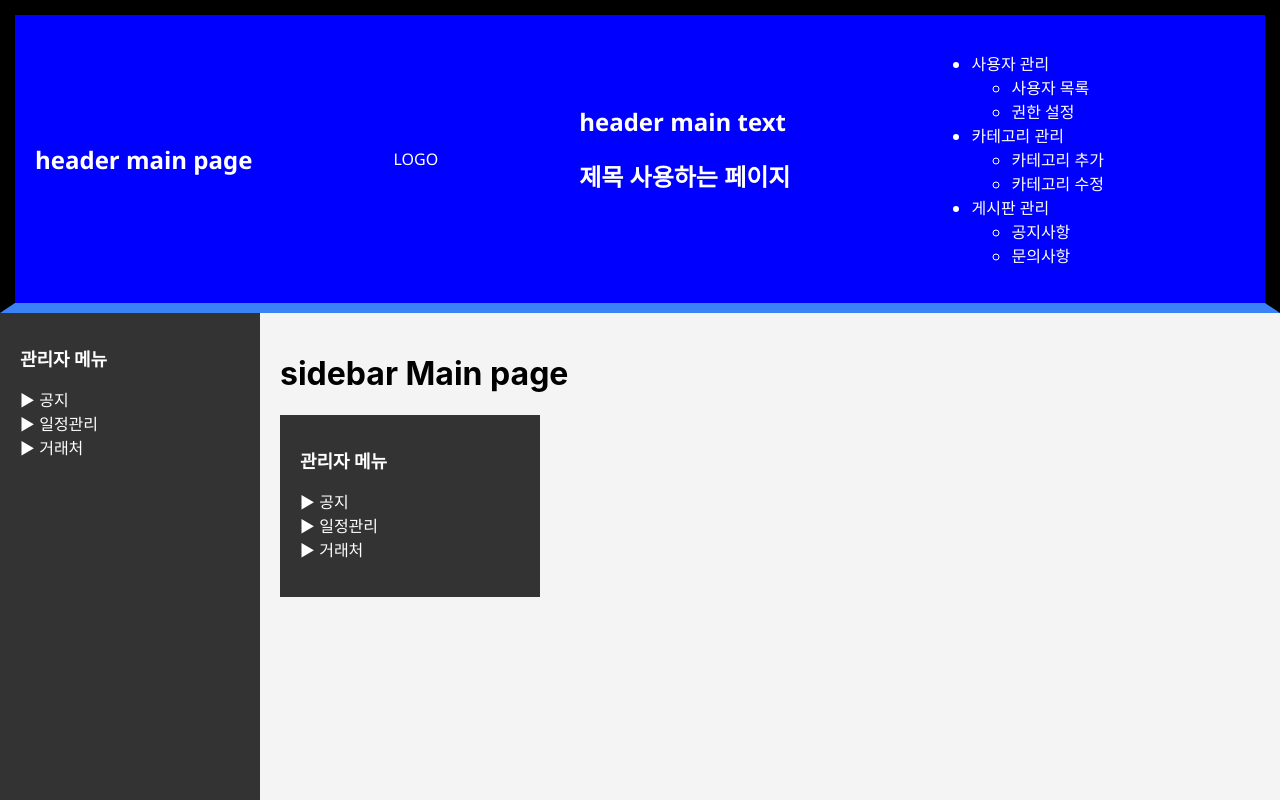
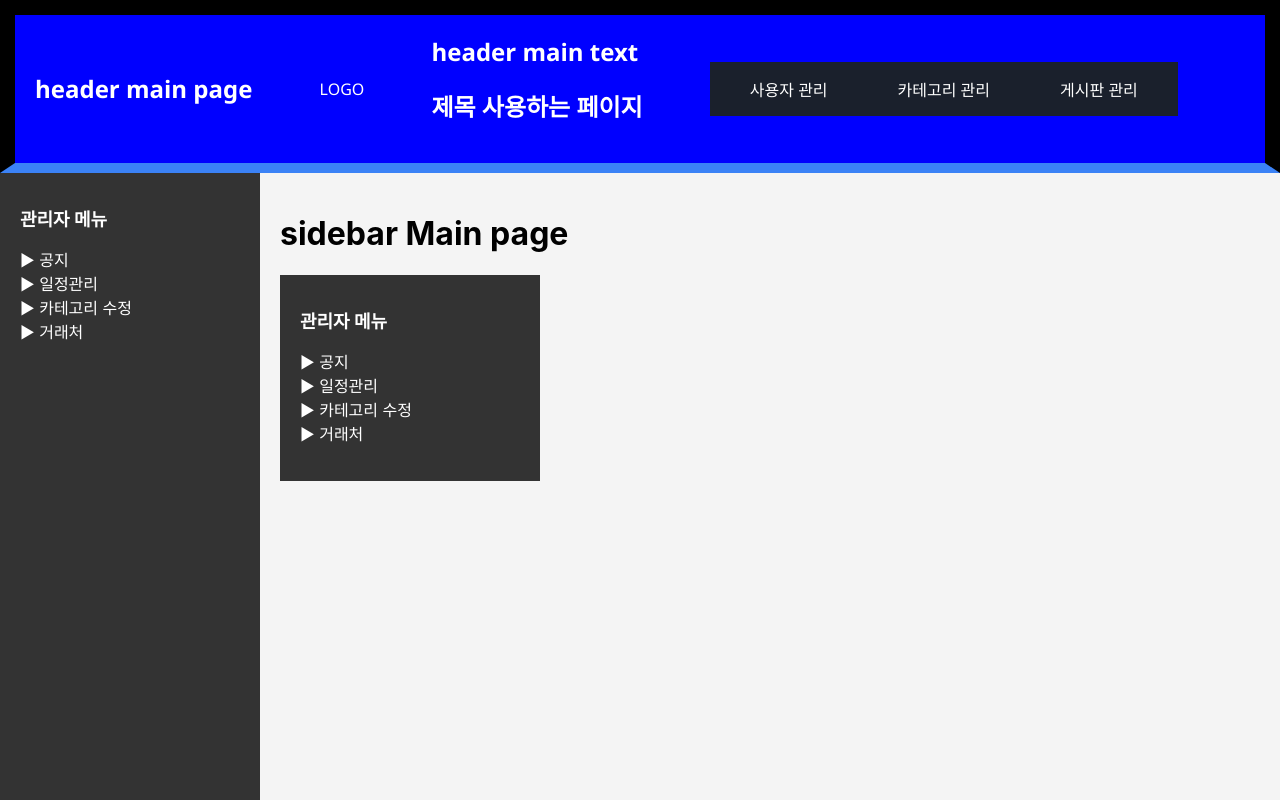
Before and after one commit to Choiinhwan11/homepiter-front, a React (Create React App) app: page /admin/adminsidebarmain in a window 1280 px wide. Built offline with nearby package versions, Linux system fonts and the light colour scheme.

Commit message:
side bar change front map

```diff
--- a/src/App.js
+++ b/src/App.js
@@ -2,6 +2,7 @@ import { BrowserRouter as Router, Routes, Route } from 'react-router-dom';
 import AdminLayout from "./component/admin/js/AdminLayout";
 import AdminSideBarMain from "./component/admin/js/sidebar/AdminSideBarMain";
 import AdminManagementMain from "./component/admin/js/management/AdminManagementMain";
+import AdminManagementIndex from "./component/admin/js/management/AdminManagementIndex";
 
 
 
@@ -11,6 +12,7 @@ function App() {
             <Routes>
                 {/* Admin service  */}
                 <Route path="/admin" element={<AdminLayout />}>
+                    <Route index element={<AdminManagementIndex />} />
                     <Route path="adminsidebarmain" element={<AdminSideBarMain />} />
                     <Route path="adminmanagement" element={<AdminManagementMain/>}/>
                 </Route>
--- a/src/component/admin/css/header /AdminMainMenu.module.css
+++ b/src/component/admin/css/header/AdminMainMenu.module.css
@@ -1,13 +1,14 @@
 .admin-navbar {
-    background-color: #2d3748;
+    background-color: #1a202c;
     padding: 0 20px;
 }
 
 .menu {
     list-style: none;
     display: flex;
+    gap: 30px;
+    padding: 0;
     margin: 0;
-    padding: 0;
 }
 
 .menu-item {
@@ -18,29 +19,32 @@
 }
 
 .menu-item:hover {
-    background-color: #4a5568;
+    background-color: #2d3748;
 }
 
 .submenu {
     display: none;
     position: absolute;
-    top: 100%;
+    top: 100%; /* 바로 아래로 위치 */
     left: 0;
-    background-color: #4a5568;
+    background-color: #2d3748;
     list-style: none;
+    margin: 0;
     padding: 10px 0;
+    border-radius: 4px;
     min-width: 150px;
-    border-radius: 4px;
-    z-index: 10;
+    z-index: 1000;
+    box-shadow: 0 2px 8px rgba(0,0,0,0.15);
 }
 
 .submenu li {
     padding: 10px 20px;
     color: white;
+    white-space: nowrap;
 }
 
 .submenu li:hover {
-    background-color: #2c5282;
+    background-color: #4a5568;
 }
 
 .menu-item:hover .submenu {
--- a/src/component/admin/js/AdminLayout.js
+++ b/src/component/admin/js/AdminLayout.js
@@ -2,6 +2,7 @@ import React from 'react';
 import { Outlet } from 'react-router-dom';
 import AdminHeaderMain from './header/AdminHeaderMain'
 import AdminSideBarTitle from './sidebar/AdminSideBarTitle';
+import AdminManagementIndex from "./management/AdminManagementIndex";
 
 const AdminLayout = () => {
     return (
@@ -17,6 +18,8 @@ const AdminLayout = () => {
                     <Outlet />
                 </div>
             </div>
+            {/*<AdminManagementIndex/>*/}
+
         </div>
     );
 };
--- a/src/component/admin/js/header/AdminHeaderMain.jsx
+++ b/src/component/admin/js/header/AdminHeaderMain.jsx
@@ -1,6 +1,6 @@
 import React from 'react';
 
-import styles from '../../css/header /AdminMainHeader.module.css' ;
+import styles from '../../css/header/AdminMainHeader.module.css' ;
 
 import AdminHeaderText from "./AdminHeaderText";
 import AdminHeaderMenu from "./AdminHeaderMenu";
--- a/src/component/admin/js/header/AdminHeaderMenu.jsx
+++ b/src/component/admin/js/header/AdminHeaderMenu.jsx
@@ -1,27 +1,27 @@
 import React from 'react';
-import'../../css/header /AdminMainMenu.module.css'
+import styles from '../../css/header/AdminMainMenu.module.css';
 
 const AdminHeaderMenu = () => {
     return (
-        <nav className="admin-navbar">
-            <ul className="menu">
-                <li className="menu-item">
+        <nav className={styles['admin-navbar']}>
+            <ul className={styles.menu}>
+                <li className={styles['menu-item']}>
                     사용자 관리
-                    <ul className="submenu">
+                    <ul className={styles.submenu}>
                         <li>사용자 목록</li>
                         <li>권한 설정</li>
                     </ul>
                 </li>
-                <li className="menu-item">
+                <li className={styles['menu-item']}>
                     카테고리 관리
-                    <ul className="submenu">
+                    <ul className={styles.submenu}>
                         <li>카테고리 추가</li>
                         <li>카테고리 수정</li>
                     </ul>
                 </li>
-                <li className="menu-item">
+                <li className={styles['menu-item']}>
                     게시판 관리
-                    <ul className="submenu">
+                    <ul className={styles.submenu}>
                         <li>공지사항</li>
                         <li>문의사항</li>
                     </ul>
@@ -30,4 +30,5 @@ const AdminHeaderMenu = () => {
         </nav>
     );
 };
+
 export default AdminHeaderMenu;
--- /dev/null
+++ b/src/component/admin/js/management/AdminManagementIndex.jsx
@@ -0,0 +1,14 @@
+import React from 'react';
+
+const AdminManagementIndex = () => {
+    return (
+        <div>
+            여기 페이지느 인덱스 페이지 입니다. 기본적인 페이지 확인
+
+
+
+        </div>
+    );
+};
+
+export default AdminManagementIndex;
--- /dev/null
+++ b/src/component/admin/js/sidebar/AdminSideBarMenuData.js
@@ -0,0 +1,40 @@
+// 메뉴 데이터 정의만 포함
+const adminSidebarMenus = [
+    {
+        key: 'notice',
+        label: '공지',
+        items: [
+            { label: '전체공지', to: '/admin/notice/all' },
+            { label: '팀공지', to: '/admin/notice/team' },
+            { label: '개별공지', to: '/admin/notice/personal' },
+        ],
+    },
+    {
+        key: 'schedule',
+        label: '일정관리',
+        items: [
+            { label: '개인일정관리', to: '/admin/schedule/personal' },
+            { label: '팀 일정관리', to: '/admin/schedule/team' },
+            { label: '회사 일정관리', to: '/admin/schedule/company' },
+        ],
+    },
+    {
+        key: 'category',
+        label: '카테고리 수정',
+        items: [
+            { label: '대표 카테고리 수정', to: '/admin/category/parentscategory' },
+            { label: '부속 카테고리 수정', to: '/admin/category/childcategory' },
+        ],
+    },
+    {
+        key: 'partner',
+        label: '거래처',
+        items: [
+            { label: '거래처 리스트', to: '/admin/partner/list' },
+            { label: '거래처 등록', to: '/admin/partner/register' },
+            { label: '거래처 삭제', to: '/admin/partner/delete' },
+        ],
+    },
+];
+
+export default adminSidebarMenus;
--- a/src/component/admin/js/sidebar/AdminSideBarTitle.jsx
+++ b/src/component/admin/js/sidebar/AdminSideBarTitle.jsx
@@ -1,17 +1,15 @@
 import React, { useState } from 'react';
 import { Link } from 'react-router-dom';
+import adminSidebarMenus from './AdminSideBarMenuData';
 
 const AdminSideBarTitle = () => {
-    // 열림 여부를 저장하는 상태
-    const [openMenus, setOpenMenus] = useState({
-        notice: false,
-        schedule: false,
-        partner: false,
-    });
+    const [openMenus, setOpenMenus] = useState({});
 
-    // 열기/닫기 토글 함수
-    const toggleMenu = (menu) => {
-        setOpenMenus(prev => ({ ...prev, [menu]: !prev[menu] }));
+    const toggleMenu = (key) => {
+        setOpenMenus((prev) => ({
+            ...prev,
+            [key]: !prev[key],
+        }));
     };
 
     return (
@@ -19,49 +17,27 @@ const AdminSideBarTitle = () => {
             <h1 style={{ fontSize: '18px', marginBottom: '10px' }}>관리자 메뉴</h1>
             <nav>
                 <ul style={{ listStyle: 'none', padding: 0 }}>
-
-                    {/* 공지 */}
-                    <li>
-                        <span onClick={() => toggleMenu('notice')} style={{ cursor: 'pointer' }}>
-                            {openMenus.notice ? '▼' : '▶'} 공지
-                        </span>
-                        {openMenus.notice && (
-                            <ul style={{ paddingLeft: '20px' }}>
-                                <li><Link to="/admin/notice/all" style={{ color: '#fff' }}>전체공지</Link></li>
-                                <li><Link to="/admin/notice/team" style={{ color: '#fff' }}>팀공지</Link></li>
-                                <li><Link to="/admin/notice/personal" style={{ color: '#fff' }}>개별공지</Link></li>
-                            </ul>
-                        )}
-                    </li>
-
-                    {/* 일정관리 */}
-                    <li>
-                        <span onClick={() => toggleMenu('schedule')} style={{ cursor: 'pointer' }}>
-                            {openMenus.schedule ? '▼' : '▶'} 일정관리
-                        </span>
-                        {openMenus.schedule && (
-                            <ul style={{ paddingLeft: '20px' }}>
-                                <li><Link to="/admin/schedule/personal" style={{ color: '#fff' }}>개인일정관리</Link></li>
-                                <li><Link to="/admin/schedule/team" style={{ color: '#fff' }}>팀 일정관리</Link></li>
-                                <li><Link to="/admin/schedule/company" style={{ color: '#fff' }}>회사 일정관리</Link></li>
-                            </ul>
-                        )}
-                    </li>
-
-                    {/* 거래처 */}
-                    <li>
-                        <span onClick={() => toggleMenu('partner')} style={{ cursor: 'pointer' }}>
-                            {openMenus.partner ? '▼' : '▶'} 거래처
-                        </span>
-                        {openMenus.partner && (
-                            <ul style={{ paddingLeft: '20px' }}>
-                                <li><Link to="/admin/partner/list" style={{ color: '#fff' }}>거래처 리스트</Link></li>
-                                <li><Link to="/admin/partner/register" style={{ color: '#fff' }}>거래처 등록</Link></li>
-                                <li><Link to="/admin/partner/delete" style={{ color: '#fff' }}>거래처 삭제</Link></li>
-                            </ul>
-                        )}
-                    </li>
-
+                    {adminSidebarMenus.map((menu) => (
+                        <li key={menu.key}>
+              <span
+                  onClick={() => toggleMenu(menu.key)}
+                  style={{ cursor: 'pointer' }}
+              >
+                {openMenus[menu.key] ? '▼' : '▶'} {menu.label}
+              </span>
+                            {openMenus[menu.key] && (
+                                <ul style={{ paddingLeft: '20px' }}>
+                                    {menu.items.map((item) => (
+                                        <li key={item.to}>
+                                            <Link to={item.to} style={{ color: '#fff' }}>
+                                                {item.label}
+                                            </Link>
+                                        </li>
+                                    ))}
+                                </ul>
+                            )}
+                        </li>
+                    ))}
                 </ul>
             </nav>
         </div>
```
Also changed, not shown: src/component/admin/css/header/AdminMainHeader.module.css (renamed from src/component/admin/css/header /AdminMainHeader.module.css).
